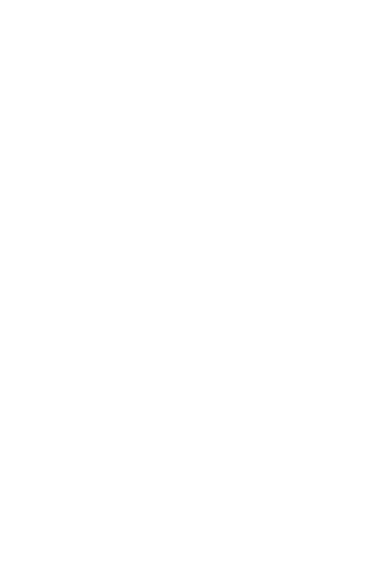
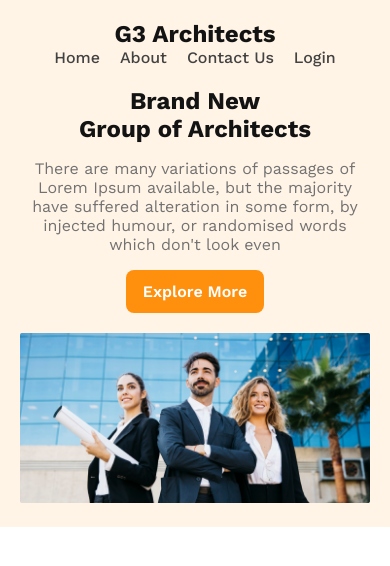
Before and after one commit to antubhatta/practice_project_thirteen, a plain HTML site: page index.html in a window 390 px wide. Drawn offline with nearby package versions, Linux system fonts and the light colour scheme.

Commit message:
header section added

```diff
--- a/index.html
+++ b/index.html
@@ -8,8 +8,30 @@
     <link href="https://fonts.googleapis.com/css2?family=Work+Sans:ital,wght@0,100..900;1,100..900&display=swap" rel="stylesheet">
 </head>
 <body>
-    <header>
-
+    <header class="header-container">
+        <!-- nav related styles -->
+         <nav class="nav-container">
+            <h3 class="nav-logo">G3 Architects</h3>
+            <ul>
+                <li><a href="">Home</a></li>
+                <li><a href="">About</a></li>
+                <li><a href="">Contact Us</a></li>
+                <li><a href="">Login</a></li>
+            </ul>
+         </nav>
+         <!-- banner related styles -->
+          <div class="banner-container">
+            <h3 class="banner-title">Brand New <br>
+                Group of Architects
+                </h3>
+                <p class="banner-desc">There are many variations of passages of Lorem Ipsum available, but the majority have suffered alteration in some form, by injected humour, or randomised words which don't look even</p>
+                <div class="banner-btn">
+                    <button class="btn-primary">Explore More</button>
+                </div>
+                <div >
+                    <img class="banner-img" src="images/banner.png" alt="">
+                </div>
+          </div>
     </header>
     <main>
 
--- a/style.css
+++ b/style.css
@@ -4,3 +4,126 @@
     margin: 0;
     padding: 0;
 }
+.btn-primary{
+    padding: 17px 24px;
+    color: rgb(255, 255, 255);
+font-size: 1.2rem;
+font-weight: 600;
+border: none;
+background-color: #FF900E;
+border-radius: 8px;
+}
+/* header related styles */
+.header-container{
+background: rgba(255, 144, 14, 0.1);
+padding: 50px 240px;
+}
+.nav-container{
+    display: flex;
+    justify-content: space-between;
+    align-items: center;
+}
+nav > ul{
+    display: flex;
+    align-items: center;
+    gap: 20px;
+}
+nav li{
+    list-style-type: none;
+
+}
+nav li a{
+    text-decoration: none;
+    color: rgb(66, 66, 66);
+font-size: 1rem;
+font-weight: 500;
+}
+.nav-logo{
+    color: rgb(19, 19, 19);
+font-size: 3rem;
+font-weight: 700;
+}
+/* banner related styles */
+.banner-title{
+    color: rgb(19, 19, 19);
+font-size: 4rem;
+font-weight: 700;
+text-align: center;
+padding-top: 90px;
+}
+.banner-desc{
+    color: rgb(114, 114, 114);
+font-size: 1rem;
+font-weight: 400;
+width: 850px;
+margin: 32px auto;
+text-align: center;
+}
+.banner-btn{
+    text-align: center;
+    margin-bottom: 32px;
+}
+.banner-img{
+    width: 100%;
+
+}
+/* mobile responisve */
+@media screen and (max-width:576px){
+    .nav-container{
+        flex-direction: column;
+    }
+    /* banner related styles */
+    .header-container{
+        padding: 20px;
+    }
+    .banner-desc{
+        width: 100%;
+margin: 16px auto;
+    }
+    .banner-title{
+    font-size: 1.5rem;
+    padding-top: 20px;
+    }
+    .nav-logo{
+    font-size: 1.5rem;
+    }
+    .banner-btn{
+        margin-bottom: 20px;
+    }
+    .btn-primary{
+        padding: 12px 17px;
+    font-size: 1rem;
+
+    }
+
+}
+/* tablet with medium device */
+@media screen and (min-width:577px) and (max-width:992px){
+    .nav-container{
+        flex-direction: column;
+    }
+    /* banner related styles */
+    .header-container{
+        padding: 20px;
+    }
+    .banner-desc{
+        width: 100%;
+margin: 16px auto;
+    }
+    .banner-title{
+    font-size: 1.5rem;
+    padding-top: 20px;
+    }
+    .nav-logo{
+    font-size: 1.5rem;
+    }
+    .banner-btn{
+        margin-bottom: 20px;
+    }
+    .btn-primary{
+        padding: 12px 17px;
+    font-size: 1rem;
+
+    }
+
+}
```
